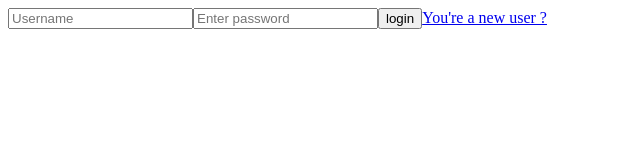
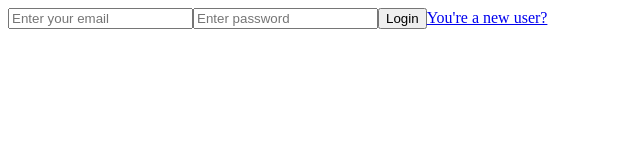
Before and after one commit to maissen/Earth-Store, an Angular app: page /login in a window 1280 px wide. Shown: the top 160 px of the page, without its empty margins (0-640 px from the left). Built offline with nearby package versions, Linux system fonts and the light colour scheme.

Commit message:
Add login functionality.

```diff
--- a/src/app/app.module.ts
+++ b/src/app/app.module.ts
@@ -9,13 +9,15 @@ import { HomeComponent } from './pages/home/home.component';
 import { RouterLink } from '@angular/router';
 import { FormsModule } from '@angular/forms';
 import { HttpClientModule } from '@angular/common/http';
+import { DashboardComponent } from './pages/dashboard/dashboard.component';
 
 @NgModule({
   declarations: [
     AppComponent,
     LoginComponent,
     RegisterComponent,
-    HomeComponent
+    HomeComponent,
+    DashboardComponent
   ],
   imports: [
     BrowserModule,
--- /dev/null
+++ b/src/app/pages/dashboard/dashboard.component.html
@@ -0,0 +1 @@
+<p>dashboard works!</p>
--- a/src/app/pages/login/login.component.html
+++ b/src/app/pages/login/login.component.html
@@ -1,10 +1,25 @@
 <div class="container">
-    <form action="">
-        <input type="text" name="username" placeholder="Username">
-        <input type="password" name="password" placeholder="Enter password">
+    <form (ngSubmit)="onLogin()">
+      <input
+        type="text"
+        name="email"
+        [(ngModel)]="email"
+        placeholder="Enter your email"
+        required
+      />
+      <input
+        type="password"
+        name="password"
+        [(ngModel)]="password"
+        placeholder="Enter password"
+        required
+      />
 
-        <!-- <app-btn-filled [text]="'log in'"></app-btn-filled> -->
-         <button>login</button>
-        <a routerLink="/register">You're a new user ?</a>
+      <button type="submit">Login</button>
+      <a routerLink="/register">You're a new user?</a>
+
+      <div *ngIf="errorMessage" class="error-message">
+        {{ errorMessage }}
+      </div>
     </form>
-</div>
+  </div>
--- a/src/app/pages/login/login.component.ts
+++ b/src/app/pages/login/login.component.ts
@@ -1,4 +1,6 @@
 import { Component } from '@angular/core';
+import { Router } from '@angular/router';
+import { LoginService } from 'src/app/services/login.service';
 
 @Component({
   selector: 'app-login',
@@ -6,5 +8,20 @@ import { Component } from '@angular/core';
   styleUrls: ['./login.component.scss']
 })
 export class LoginComponent {
+  email: string = '';
+  password: string = '';
+  errorMessage: string = '';
 
+  constructor(private loginService: LoginService, private router: Router) {}
+
+  onLogin(): void {
+    this.loginService.login(this.email, this.password).subscribe(
+      (user) => {
+        // Handle successful login
+      },
+      (error) => {
+        this.errorMessage = error.message || 'Login failed. Please try again.';
+      }
+    );
+  }
 }
--- a/src/app/pages/register/register.component.ts
+++ b/src/app/pages/register/register.component.ts
@@ -1,6 +1,6 @@
 import { Component } from '@angular/core';
 import { Router } from '@angular/router';
-import { User } from './models/user.interface'; // Adjust the path if necessary
+import { User } from '../../models/user.interface'; // Adjust the path if necessary
 import { RegisterService } from 'src/app/services/register.service'; // Adjust the path if necessary
 
 @Component({
--- /dev/null
+++ b/src/app/services/login.service.ts
@@ -0,0 +1,35 @@
+import { Injectable } from '@angular/core';
+import { HttpClient } from '@angular/common/http';
+import { Observable, throwError } from 'rxjs';
+import { catchError, map } from 'rxjs/operators';
+import { Router } from '@angular/router';
+
+@Injectable({
+  providedIn: 'root'
+})
+export class LoginService {
+  private apiUrl = 'http://localhost:3000/users';
+
+  constructor(private http: HttpClient, private router: Router) {}
+
+  login(email: string, password: string): Observable<any> {
+    return this.http.get<any[]>(`${this.apiUrl}?email=${email}`).pipe(
+      map((users) => {
+        const user = users.find((u) => u.email === email && u.password === password);
+        if (user) {
+          if (user.usertype === 'regular') {
+            this.router.navigate(['/home']);
+          } else if (user.usertype === 'admin') {
+            this.router.navigate(['/dashboard']);
+          }
+          return user;
+        } else {
+          throw new Error('Invalid email or password');
+        }
+      }),
+      catchError((error) => {
+        return throwError(error);
+      })
+    );
+  }
+}
--- a/src/app/services/register.service.ts
+++ b/src/app/services/register.service.ts
@@ -2,7 +2,7 @@ import { Injectable } from '@angular/core';
 import { HttpClient } from '@angular/common/http';
 import { Observable, throwError } from 'rxjs';
 import { catchError, map, switchMap } from 'rxjs/operators';
-import { User } from '../pages/register/models/user.interface';
+import { User } from '../models/user.interface';
 
 @Injectable({
   providedIn: 'root'
```
Also changed, not shown: src/app/pages/dashboard/dashboard.component.ts (added, +10 -0 lines), src/app/models/user.interface.ts (renamed from src/app/pages/register/models/user.interface.ts), src/app/pages/dashboard/dashboard.component.scss (added), 2 other files (tests, documents, lock files or other folders).
